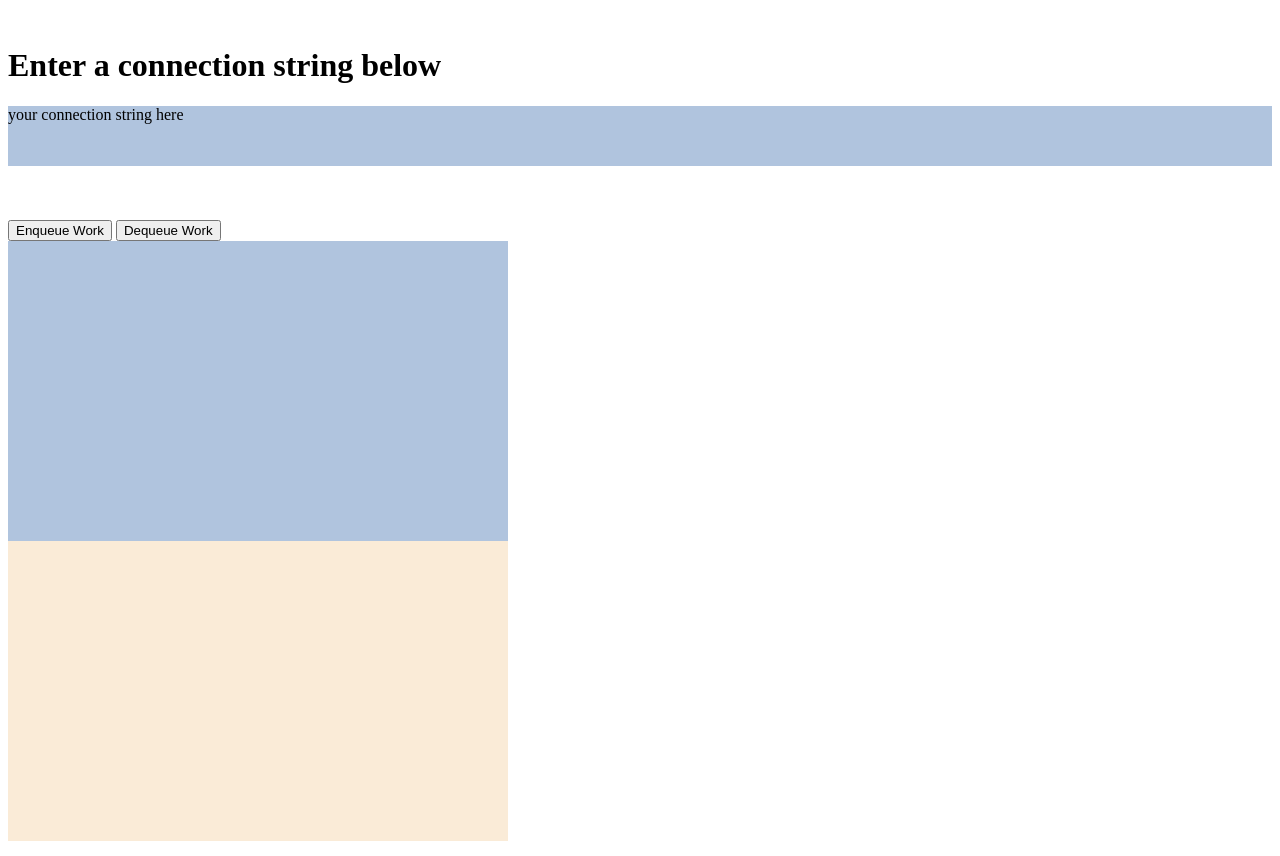
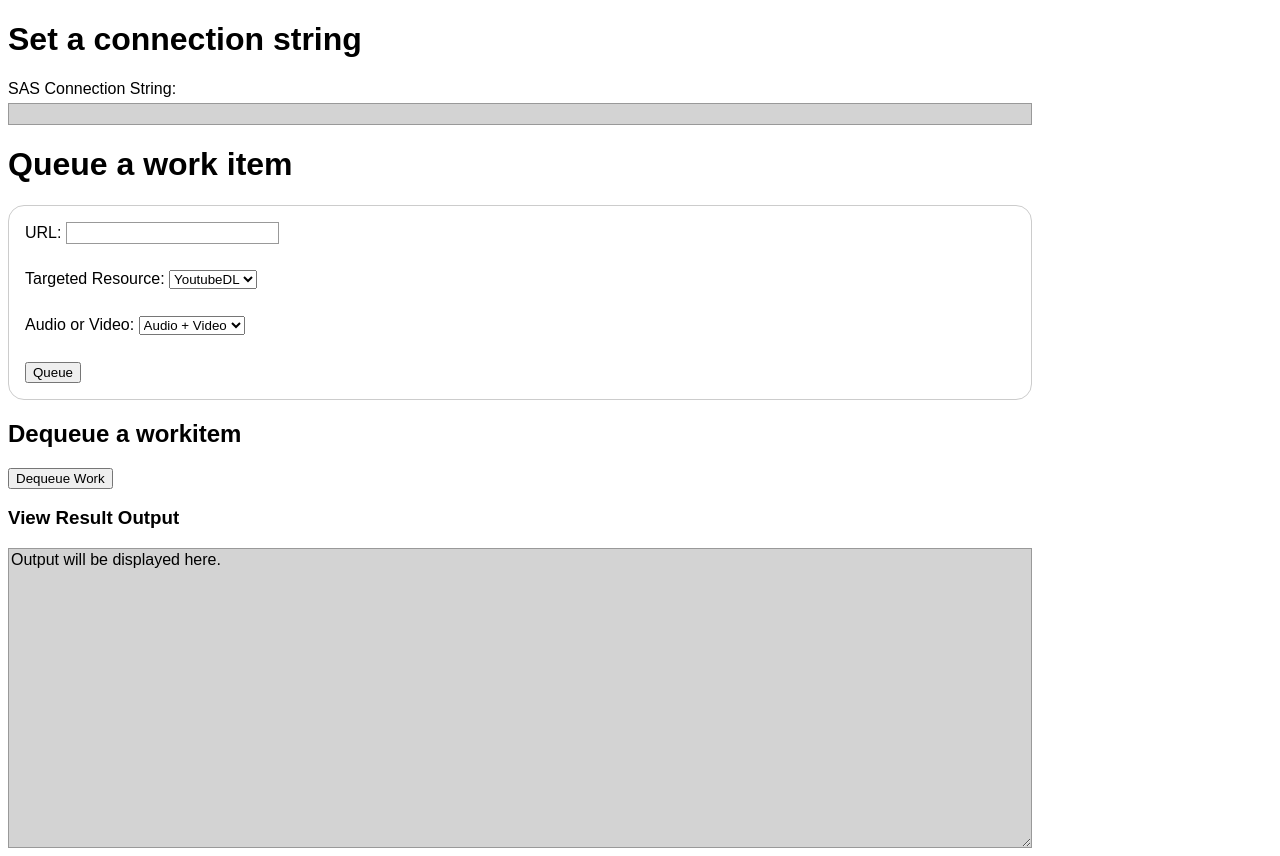
Before and after one commit to semick-dev/constellation, a website with bundled scripts: page watcher/index.html in a window 1280 px wide. Built offline with nearby package versions, Linux system fonts and the light colour scheme.

Commit message:
dynamic submission of work is in a workable state

```diff
--- a/watcher/index.html
+++ b/watcher/index.html
@@ -12,40 +12,74 @@
         <link rel="stylesheet" href="styles.css">
     </head>
     <body>
-        <br />
         <h1>
-            Enter a connection string below
+            Set a connection string
         </h1>
-        <div id="connection"contenteditable="true">
-        your connection string here
+
+        <label for="connection">SAS Connection String: </label>
+        <input  autocomplete="on" type="text" id="connection"/>
+
+
+
+        <div>
+            <h1>
+                Queue a work item
+            </h1>
+            <form id="submissioncontrol">
+                <ul>
+                    <li>
+                        <label for="url">URL: </label>
+                        <input type="text" id="url"/>
+                    <li>
+                        <label for="payloadtype">Targeted Resource: </label>
+                        <select name="payload_type" id="payloadtype">
+                            <option value="youtubedl">YoutubeDL</option>
+                        </select>
+                    </li>
+                    <li>
+                        <label for="qualityselection">Audio or Video: </label>
+
+                        <select name="quality_selection" id="qualityselection">
+                            <option value="bestaudio+bestvideo">Audio + Video</option>
+                            <option value="bestaudio">Audio Only</option>
+                        </select>
+                    </li>
+                    <li>
+                        <button id="enqueue" class="button" type="button">Queue</button>
+                    </li>
+                </ul>
+            </form>
         </div>
 
-        <br />
-        <br />
-        <br />
-
-        <button id="enqueue">Enqueue Work</button>
+        <h2>
+            Dequeue a workitem
+        </h2>
         <button id="dequeue">Dequeue Work</button>
 
-        <div id="viewport">
-        </div>
-
-        <div id="output">
-        </div>
+        <h3>
+            View Result Output
+        </h3>
+        <textarea id="viewport">Output will be displayed here.</textarea>
     </body>
 
     <script type="text/javascript">
         document.getElementById("enqueue").addEventListener("click", async function(event){
-            let watcherClient = new watcher.WatcherClient(document.getElementById("connection").innerText, "watcher")
+            let connectionValue = document.getElementById("connection").value;
+            let watcherClient = new watcher.WatcherClient(connectionValue, "watcher")
 
-            await watcherClient.enqueue();
+            let payloadType = document.getElementById("payloadtype").value;
+            let qualitySelection = document.getElementById("qualityselection").value;
+            let url = document.getElementById("url").value;
+
+            let payload = new watcher.WatcherPayload(payloadType, qualitySelection, url);
+
+            await watcherClient.enqueue(payload);
         });
 
         document.getElementById("dequeue").addEventListener("click", async function(event){
-            let watcherClient = new watcher.WatcherClient(document.getElementById("connection").innerText, "watcher")
-
+            let watcherClient = new watcher.WatcherClient(document.getElementById("connection").value, "watcher")
             let result = await watcherClient.dequeue();
-            document.getElementById("viewport").innerHTML = JSON.stringify(result);
+            document.getElementById("viewport").innerHTML = JSON.stringify(result, undefined, 4);
         });
     </script>
 </html>
--- a/watcher/src/watcher.ts
+++ b/watcher/src/watcher.ts
@@ -28,19 +28,20 @@ export class WatcherClient {
 
     constructor(connectionString: string, queueName: string){
         this.Blob = BlobServiceClient.fromConnectionString(connectionString);
+        console.log(this.Blob);
+
         this.Queue = QueueServiceClient.fromConnectionString(connectionString).getQueueClient(queueName);
+        console.log(this.Queue);
     }
 
-    async enqueue(): Promise<void> {
-        let data = new WatcherPayload(
-            "youtubedl",
-            "bestaudio",
-            "https://youtu.be/JIHjJjaeHAA?list=FL7Nyaz8DK7bhCUA3ZcvvrmA"
-        )
+    async enqueue(payload: WatcherPayload): Promise<void> {
+        let message: string = jsonToBase64(payload);
 
-        let message: string = jsonToBase64(data);
+        console.log(message);
 
-        await this.Queue.sendMessage(message);
+        let result = await this.Queue.sendMessage(message);
+
+        console.log(result);
     }
 
     async dequeue(): Promise<WatcherPayload> {
--- a/watcher/styles.css
+++ b/watcher/styles.css
@@ -1,13 +1,74 @@
+form {
+    padding: 1em;
+    border: 1px solid #ccc;
+    border-radius: 1em;
+}
+
+ul {
+    list-style: none;
+    padding: 0;
+    margin: 0;
+}
+
+form li + li {
+    margin-top: 1em;
+}
+
+#submissioncontrol label {
+    /* Uniform size & alignment */
+    display: inline-block;
+    text-align: right;
+    height: 30px;
+}
+
+input, textarea {
+    /* To make sure that all text fields have the same font settings
+       By default, textareas have a monospace font */
+    font: 1em sans-serif;
+
+    /* Uniform text field size */
+    box-sizing: border-box;
+
+    /* Match form field borders */
+    border: 1px solid #999;
+}
+
+input:focus,
+textarea:focus {
+    /* Additional highlight for focused elements */
+    border-color: #000;
+}
+
+textarea {
+    /* Align multiline text fields with their labels */
+    vertical-align: top;
+
+    /* Provide space to type some text */
+    height: 5em;
+}
+
+.button {
+    /* Align buttons with the text fields */
+    clear: left;
+    display: inline-block;
+}
+
+body {
+    width: 1024px;
+    font-family: Arial, Helvetica, sans-serif;
+}
+
 #connection {
-    background-color: lightsteelblue;
-    height: 60px;
-    word-wrap: normal;
+    background-color: lightgray;
+    width: 100%;
+    margin-top: 5px;
 }
 
 #viewport {
-    background-color: lightsteelblue;
+    background-color: lightgray;
+    display: block;
+    width: 100%;
     height: 300px;
-    width: 500px;
 }
 
 #output {
```
Also changed, not shown: watcher/README.md.
